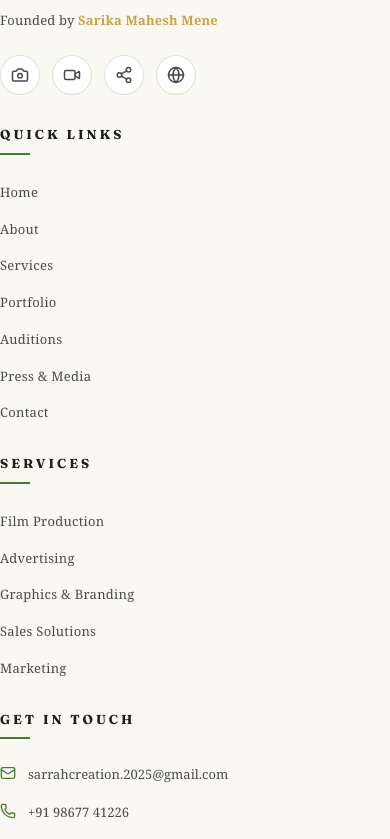
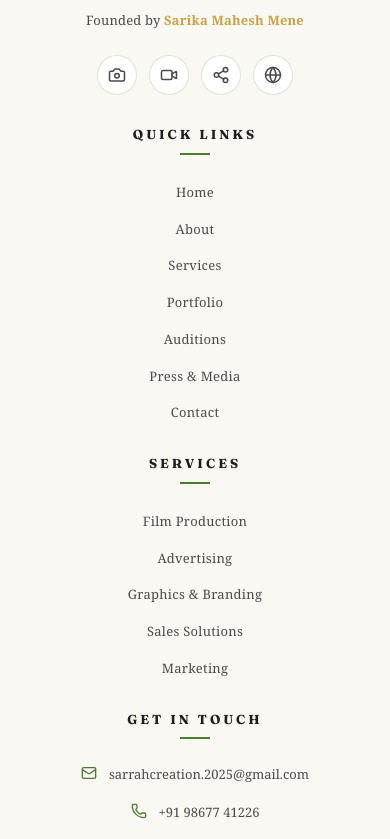
Before and after one commit to divyadavane/Saraah-Creations, a Next.js app: page /services in a window 390 px wide. Shown: the part 5640-6479 px from the top of the page. Built offline with nearby package versions, Linux system fonts and the light colour scheme; a web font is replaced by a local one.

Commit message:
style: center footer contents, quick links, and services on mobile

```diff
--- a/src/components/Footer.module.css
+++ b/src/components/Footer.module.css
@@ -229,7 +229,47 @@
   .footerContent {
     grid-template-columns: 1fr;
     gap: var(--space-8);
+    text-align: center;
   }
+
+  .brandCol,
+  .linksCol,
+  .contactCol {
+    align-items: center;
+    text-align: center;
+  }
+
+  .logo {
+    justify-content: center;
+  }
+
+  .socials {
+    justify-content: center;
+  }
+
+  .colTitle {
+    text-align: center;
+  }
+
+  .colTitle::after {
+    left: 50%;
+    transform: translateX(-50%);
+  }
+
+  .linksCol ul {
+    align-items: center;
+  }
+
+  .footerLink:hover {
+    padding-left: 0;
+    color: var(--parrot-green);
+  }
+
+  .contactItem {
+    justify-content: center;
+    text-align: center;
+  }
+
   .bottomContent {
     flex-direction: column;
     gap: var(--space-3);
```
